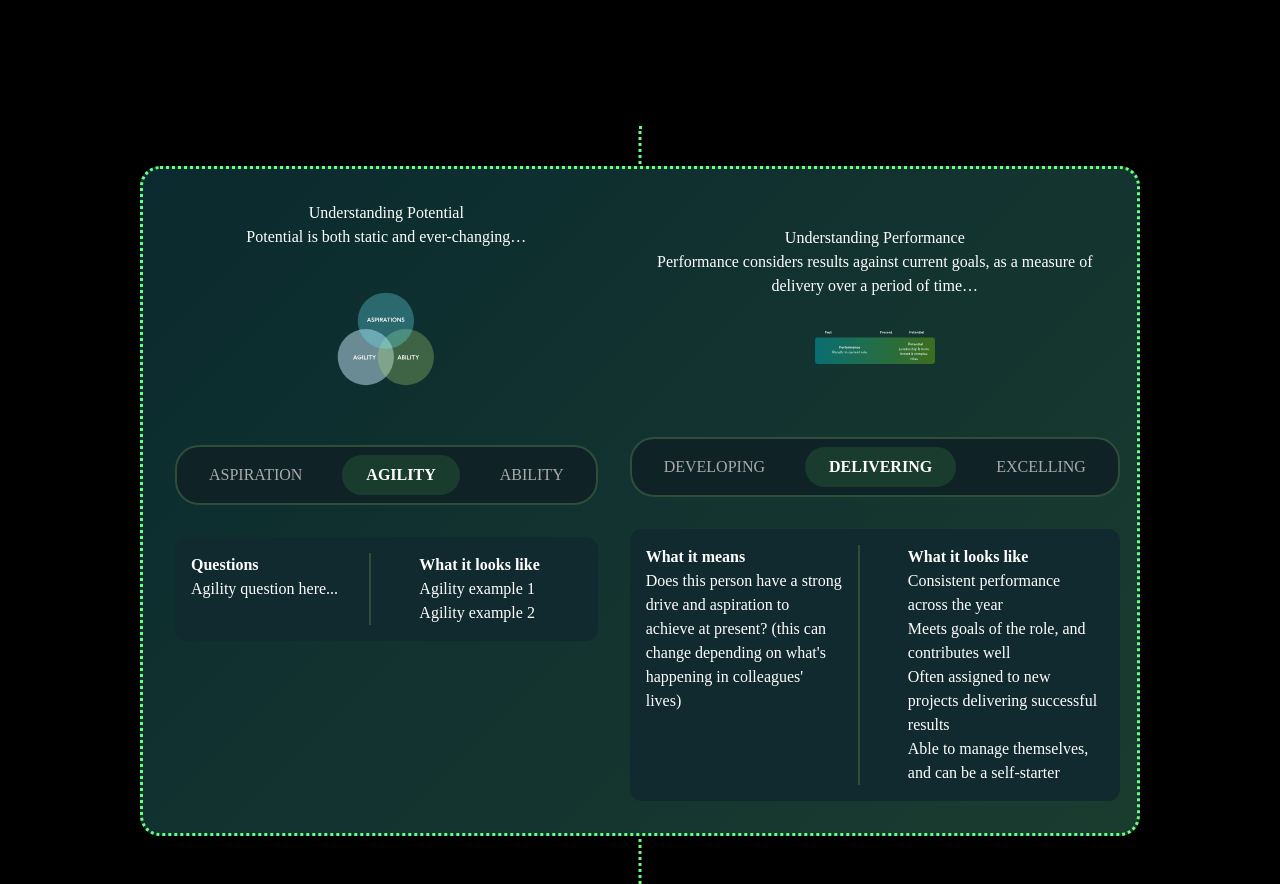
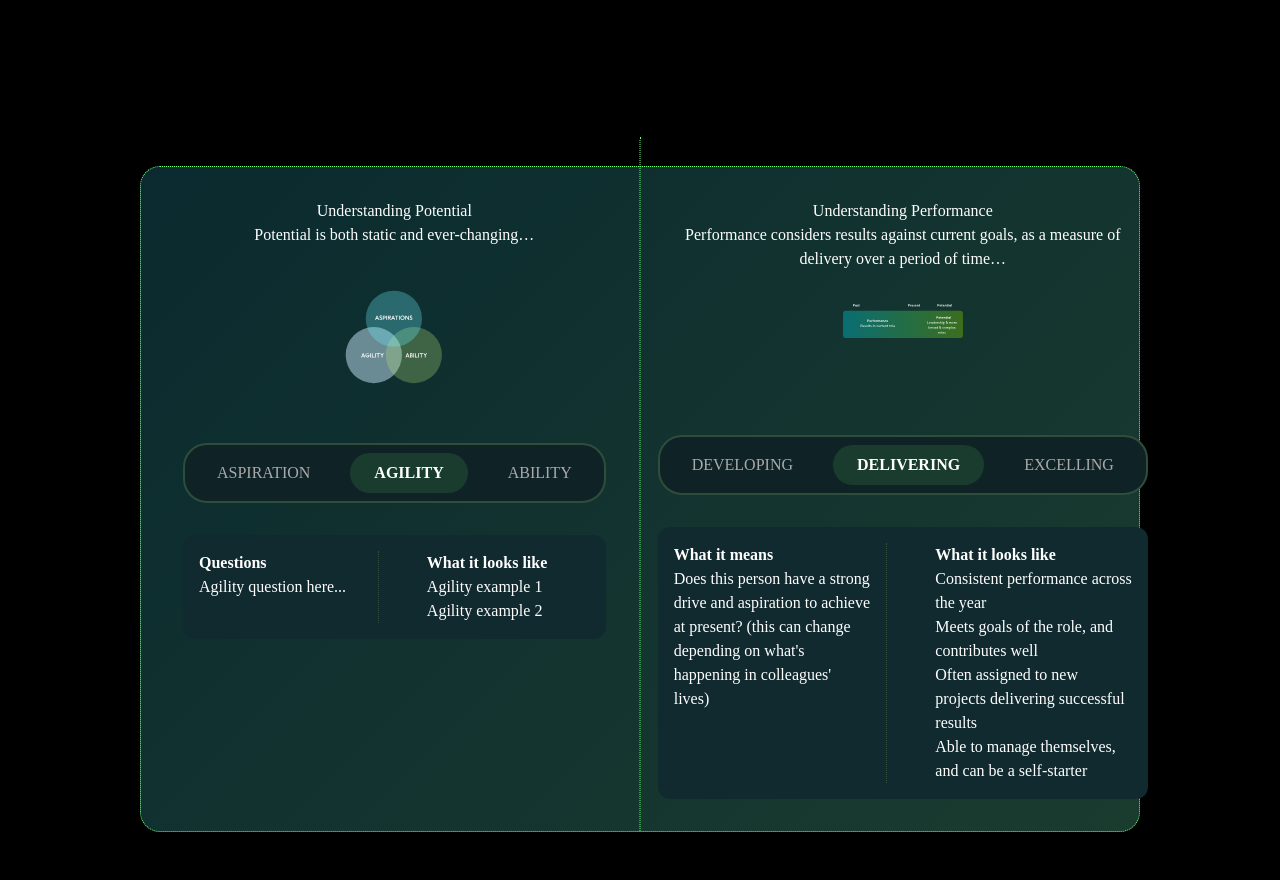
Before and after one commit to solensa/kop3, a Next.js app: page / in a window 1280 px wide. Shown: the part 1100-1984 px from the top of the page. Built offline with nearby package versions, Linux system fonts and the light colour scheme.

Commit message:
diamond TS fix

```diff
--- a/src/app/components/box.tsx
+++ b/src/app/components/box.tsx
@@ -67,52 +67,54 @@ export default function Box() {
   const [leftIndex, setLeftIndex] = useState(1); // AGILITY default
   const [rightIndex, setRightIndex] = useState(1); // DELIVERING default
 
-  // Height for the header area to align toggles
   const headerHeight = 220;
 
   return (
-    <div style={{ position: "relative", maxWidth: "1000px", margin: "0 auto", paddingTop: "40px" }}>
-      {/* Dotted green vertical line through the centre, extending above the box */}
+    <div style={{ maxWidth: "1000px", margin: "0 auto", paddingTop: "40px" }}>
       <div
         style={{
-          position: "absolute",
-          left: "50%",
-          top: 0,
-          transform: "translateX(-50%)",
-          height: "calc(100% + 60px)",
-          width: 0,
-          borderLeft: "3px dotted #6aff7f",
-          zIndex: 2,
-          pointerEvents: "none",
-        }}
-      />
-      {/* Dotted green border around the box */}
-      <div
-        style={{
+          position: "relative",
           display: "flex",
           gap: "2rem",
           background: "linear-gradient(135deg, #0a2a2f 0%, #1a3c2f 100%)",
           borderRadius: "20px",
           padding: "2rem",
           color: "white",
-          border: "3px dotted #6aff7f",
-          position: "relative",
-          zIndex: 3,
+          border: "1px dotted #6aff7f",
+          zIndex: 1,
+          minHeight: "600px",
+          boxSizing: "border-box",
         }}
       >
-        {/* Left Column */}
-        <div style={{ flex: 1, display: "flex", flexDirection: "column" }}>
-          {/* Header area with fixed height for alignment */}
+        {/* Dotted green vertical line INSIDE the box, extends above */}
         <div
           style={{
-              textAlign: "center",
-              minHeight: headerHeight,
+            position: "absolute",
+            left: "50%",
+            top: "-30px", // extends above the box
+            bottom: 0,
+            transform: "translateX(-50%)",
+            width: 0,
+            borderLeft: "1px dotted #6aff7f",
+            zIndex: 2,
+            pointerEvents: "none",
+            height: "calc(100% + 30px)",
+          }}
+        />
+        {/* Left Column */}
+        <div
+          style={{
+            flex: 1,
             display: "flex",
             flexDirection: "column",
-              justifyContent: "center",
+            zIndex: 3,
+            padding: "0 10px",
+            boxSizing: "border-box",
           }}
         >
-            <h2>Understanding Potential</h2>
+          {/* Header area, aligned from the top */}
+          <div style={{ textAlign: "center", minHeight: headerHeight }}>
+            <h2 style={{ marginTop: 0 }}>Understanding Potential</h2>
             <p>Potential is both static and ever-changing…</p>
             <Image
               src="/pot.svg"
@@ -165,13 +167,22 @@ export default function Box() {
               marginTop: "1rem",
               display: "flex",
               gap: "2rem",
+              width: "100%",
+              boxSizing: "border-box",
             }}
           >
-            <div style={{ flex: 1, paddingRight: "1rem", borderRight: "2px solid #2e4d3a" }}>
+            <div
+              style={{
+                flex: 1,
+                paddingRight: "1rem",
+                borderRight: "1px dotted #2e4d3a",
+                boxSizing: "border-box",
+              }}
+            >
               <strong>Questions</strong>
               <p>{leftTabs[leftIndex].content.question}</p>
             </div>
-            <div style={{ flex: 1, paddingLeft: "1rem" }}>
+            <div style={{ flex: 1, paddingLeft: "1rem", boxSizing: "border-box" }}>
               <strong>What it looks like</strong>
               <ul>
                 {leftTabs[leftIndex].content.looksLike.map((item, idx) => (
@@ -183,18 +194,19 @@ export default function Box() {
         </div>
 
         {/* Right Column */}
-        <div style={{ flex: 1, display: "flex", flexDirection: "column" }}>
-          {/* Header area with fixed height for alignment */}
         <div
           style={{
-              textAlign: "center",
-              minHeight: headerHeight,
+            flex: 1,
             display: "flex",
             flexDirection: "column",
-              justifyContent: "center",
+            zIndex: 3,
+            padding: "0 10px",
+            boxSizing: "border-box",
           }}
         >
-            <h2>Understanding Performance</h2>
+          {/* Header area, aligned from the top */}
+          <div style={{ textAlign: "center", minHeight: headerHeight }}>
+            <h2 style={{ marginTop: 0 }}>Understanding Performance</h2>
             <p>
               Performance considers results against current goals, as a measure of delivery over a
               period of time…
@@ -250,13 +262,22 @@ export default function Box() {
               marginTop: "1rem",
               display: "flex",
               gap: "2rem",
+              width: "100%",
+              boxSizing: "border-box",
             }}
           >
-            <div style={{ flex: 1, paddingRight: "1rem", borderRight: "2px solid #2e4d3a" }}>
+            <div
+              style={{
+                flex: 1,
+                paddingRight: "1rem",
+                borderRight: "1px dotted #2e4d3a",
+                boxSizing: "border-box",
+              }}
+            >
               <strong>What it means</strong>
               <p>{rightTabs[rightIndex].content.meaning}</p>
             </div>
-            <div style={{ flex: 1, paddingLeft: "1rem" }}>
+            <div style={{ flex: 1, paddingLeft: "1rem", boxSizing: "border-box" }}>
               <strong>What it looks like</strong>
               <ul>
                 {rightTabs[rightIndex].content.looksLike.map((item, idx) => (
--- a/src/app/components/diamond.tsx
+++ b/src/app/components/diamond.tsx
@@ -303,7 +303,7 @@ export default function Diamond() {
                             : ""
                         }
                       `}
-                        style={{ "--hover-color": item.hoverColor }}
+                        style={{ "--hover-color": item.hoverColor } as any}
                         onClick={() => handleItemClick(item)}
                       >
                         <span className="text-xs sm:text-sm leading-tight transform rotate-45">
@@ -329,7 +329,7 @@ export default function Diamond() {
                             : ""
                         }
                       `}
-                        style={{ "--hover-color": item.hoverColor }}
+                        style={{ "--hover-color": item.hoverColor } as any}
                         onClick={() => handleItemClick(item)}
                       >
                         <span className="text-xs sm:text-sm leading-tight transform rotate-45">
@@ -355,7 +355,7 @@ export default function Diamond() {
                             : ""
                         }
                       `}
-                        style={{ "--hover-color": item.hoverColor }}
+                        style={{ "--hover-color": item.hoverColor } as any}
                         onClick={() => handleItemClick(item)}
                       >
                         <span className="text-xs sm:text-sm leading-tight transform rotate-45">
@@ -383,7 +383,7 @@ export default function Diamond() {
                             : ""
                         }
                       `}
-                        style={{ "--hover-color": item.hoverColor }}
+                        style={{ "--hover-color": item.hoverColor } as any}
                         onClick={() => handleItemClick(item)}
                       >
                         <span className="text-xs sm:text-sm leading-tight transform rotate-45">
@@ -409,7 +409,7 @@ export default function Diamond() {
                             : ""
                         }
                       `}
-                        style={{ "--hover-color": item.hoverColor }}
+                        style={{ "--hover-color": item.hoverColor } as any}
                         onClick={() => handleItemClick(item)}
                       >
                         <span className="text-xs sm:text-sm leading-tight transform rotate-45">
@@ -435,7 +435,7 @@ export default function Diamond() {
                             : ""
                         }
                       `}
-                        style={{ "--hover-color": item.hoverColor }}
+                        style={{ "--hover-color": item.hoverColor } as any}
                         onClick={() => handleItemClick(item)}
                       >
                         <span className="text-xs sm:text-sm leading-tight transform rotate-45">
@@ -463,7 +463,7 @@ export default function Diamond() {
                             : ""
                         }
                       `}
-                        style={{ "--hover-color": item.hoverColor }}
+                        style={{ "--hover-color": item.hoverColor } as any}
                         onClick={() => handleItemClick(item)}
                       >
                         <span className="text-xs sm:text-sm leading-tight transform rotate-45">
@@ -489,7 +489,7 @@ export default function Diamond() {
                             : ""
                         }
                       `}
-                        style={{ "--hover-color": item.hoverColor }}
+                        style={{ "--hover-color": item.hoverColor } as any}
                         onClick={() => handleItemClick(item)}
                       >
                         <span className="text-xs sm:text-sm leading-tight transform rotate-45">
@@ -515,7 +515,7 @@ export default function Diamond() {
                             : ""
                         }
                       `}
-                        style={{ "--hover-color": item.hoverColor }}
+                        style={{ "--hover-color": item.hoverColor } as any}
                         onClick={() => handleItemClick(item)}
                       >
                         <span className="text-xs sm:text-sm leading-tight transform rotate-45">
```
Lines whose indentation alone changed are shown as unchanged.
